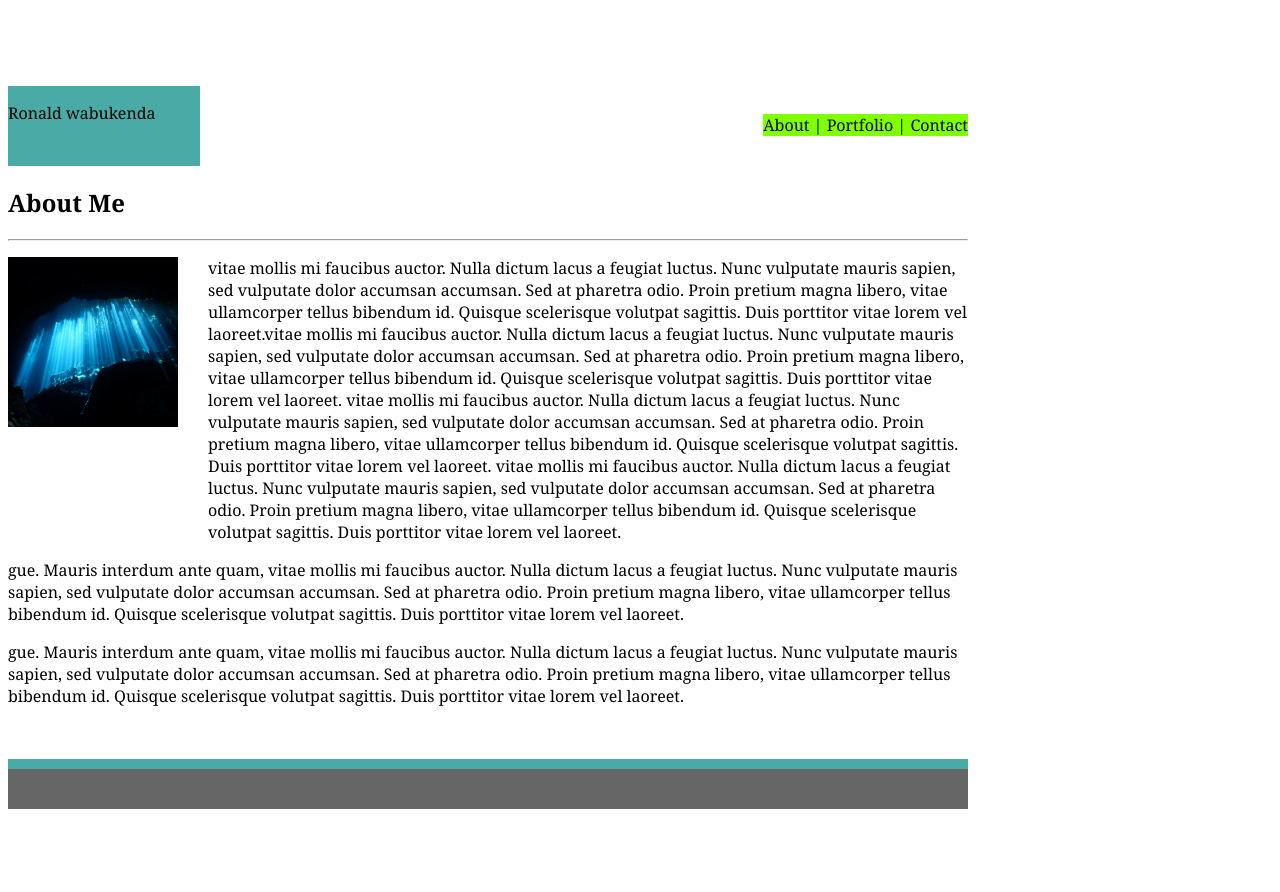
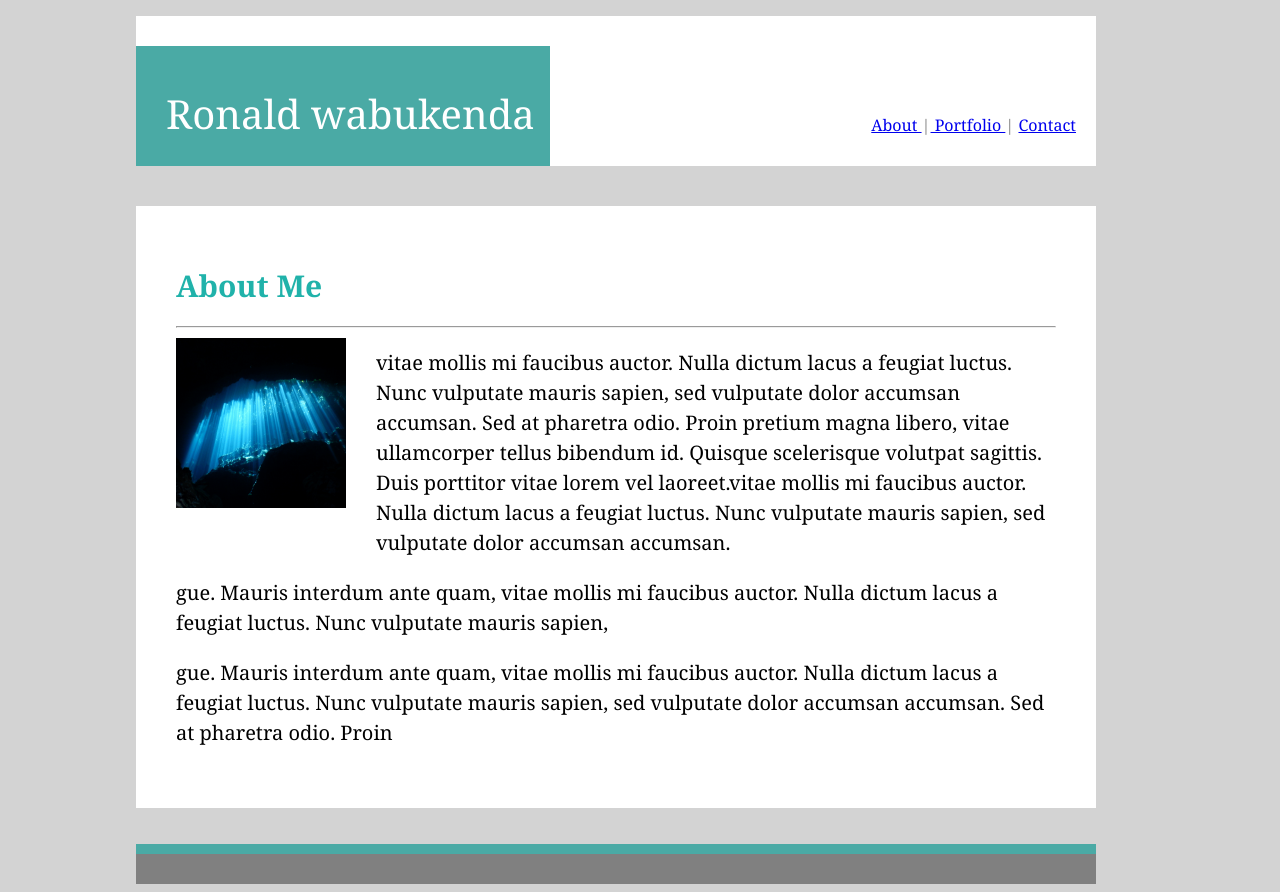
Before and after one commit to ronwab/HW1-Portfolio, a PHP site: page /about.html in a window 1280 px wide. Before the commit the page ends 809 px from the top, so only its background shows below. Run offline with PHP 8.4, Linux system fonts and the light colour scheme.

Commit message:
more updates

```diff
--- a/about.html
+++ b/about.html
@@ -8,21 +8,24 @@
   </head>
 
   <body class="wrapper">
-    <div>
+    </div class="content">
       <div class="header">
         <p class="header"></p>
         <div class="myName">
-          <p>Ronald wabukenda</p>
+          <p class="pname">Ronald wabukenda</p>
         </div>
         <div class="links">
-          About | Portfolio | Contact
+          <a href="/about.html"> About </a>|<a href="/portfolio.html">
+            Portfolio
+          </a>
+          | <a href="/contact.html"> Contact </a>
         </div>
       </div>
-
+      <div class="page">
+          <div class="mainBody">
               <div class="aboutMe">
                   <h2>About Me</h2>
                   <hr />
-        <div class="mainBody">
             <div class="image">
               <img
                 src="./images/pic.jpeg"
@@ -35,37 +38,19 @@
               accumsan. Sed at pharetra odio. Proin pretium magna libero, vitae
               ullamcorper tellus bibendum id. Quisque scelerisque volutpat
               sagittis. Duis porttitor vitae lorem vel laoreet.vitae mollis mi
-            faucibus auctor. Nulla dictum lacus a feugiat luctus. Nunc vulputate
-            mauris sapien, sed vulputate dolor accumsan accumsan. Sed at
-            pharetra odio. Proin pretium magna libero, vitae ullamcorper tellus
-            bibendum id. Quisque scelerisque volutpat sagittis. Duis porttitor
-            vitae lorem vel laoreet. vitae mollis mi faucibus auctor. Nulla
-            dictum lacus a feugiat luctus. Nunc vulputate mauris sapien, sed
-            vulputate dolor accumsan accumsan. Sed at pharetra odio. Proin
-            pretium magna libero, vitae ullamcorper tellus bibendum id. Quisque
-            scelerisque volutpat sagittis. Duis porttitor vitae lorem vel
-            laoreet. vitae mollis mi faucibus auctor. Nulla dictum lacus a
-            feugiat luctus. Nunc vulputate mauris sapien, sed vulputate dolor
-            accumsan accumsan. Sed at pharetra odio. Proin pretium magna libero,
-            vitae ullamcorper tellus bibendum id. Quisque scelerisque volutpat
-            sagittis. Duis porttitor vitae lorem vel laoreet.
+              faucibus auctor. Nulla dictum lacus a feugiat luctus. Nunc
+              vulputate mauris sapien, sed vulputate dolor accumsan accumsan.
+            </p>
+            <p>
+              gue. Mauris interdum ante quam, vitae mollis mi faucibus auctor.
+              Nulla dictum lacus a feugiat luctus. Nunc vulputate mauris sapien,
             </p>
             <p>
               gue. Mauris interdum ante quam, vitae mollis mi faucibus auctor.
               Nulla dictum lacus a feugiat luctus. Nunc vulputate mauris sapien,
               sed vulputate dolor accumsan accumsan. Sed at pharetra odio. Proin
-            pretium magna libero, vitae ullamcorper tellus bibendum id. Quisque
-            scelerisque volutpat sagittis. Duis porttitor vitae lorem vel
-            laoreet.
             </p>
-          <p>
-            gue. Mauris interdum ante quam, vitae mollis mi faucibus auctor.
-            Nulla dictum lacus a feugiat luctus. Nunc vulputate mauris sapien,
-            sed vulputate dolor accumsan accumsan. Sed at pharetra odio. Proin
-            pretium magna libero, vitae ullamcorper tellus bibendum id. Quisque
-            scelerisque volutpat sagittis. Duis porttitor vitae lorem vel
-            laoreet.
-          </p>
+          </div>
         </div>
       </div>
     </div>
--- a/css/style.css
+++ b/css/style.css
@@ -1,5 +1,7 @@
 .wrapper {
   max-width: 960px;
+  background: lightgray;
+  padding-left: 10%;
 }
 .header {
   background-color: #ffffff;
@@ -8,32 +10,43 @@
   border-color: #cccccc;
   font-family: "Georgia", Times, Times New Roman, serif;
 }
-
+.content {
+  background: white;
+}
+.page {
+  padding-top: 40px;
+}
+h2 {
+  color: lightseagreen;
+}
+.pname {
+  color: white;
+}
 .myName {
   background-color: #4aaaa5;
   height: 80px;
-  width: 20%;
+  width: 40%;
   position: absolute;
   bottom: 0;
+  font-size: 40px;
+  padding-bottom: 40px;
+  padding-left: 30px;
 }
 .links {
-  background-color: chartreuse;
+  color: gray;
   position: absolute;
   bottom: 20%;
-  right: 0;
+  right: 20px;
 }
 .actualBody {
-  background-color: aqua;
   position: relative;
   height: 200px;
   padding-left: 200px;
 }
 .pagebodyHeader {
-  background-color: purple;
   float: none;
 }
 .image {
-  background-color: blue;
   position: absolute;
   width: 200px;
   height: auto;
@@ -54,7 +67,10 @@ hr {
 }
 .mainBody {
   background-color: #ffffff;
-  border-color: #dddddd;
+  border-color: #464141;
+  font-size: 20px;
+  line-height: 30px;
+  padding: 40px;
 }
 
 .footer1 {
@@ -63,28 +79,29 @@ hr {
   height: 10px;
 }
 .footer2 {
-  background-color: #666666;
+  background-color: grey;
   width: 960px;
-  height: 40px;
+  height: 30px;
 }
-.firstRow {
-  height: 150px;
-  position: relative;
-  border-color: #cccccc;
+
+.portfolioimages {
+  float: left;
+  width: 200px;
+  padding-left: 20px;
+  padding-bottom: 40px;
+  padding-top: 20px;
+  height: 200px;
 }
-.image1 {
-  height: 40px;
-  width: 40%;
-  position: absolute;
-  bottom: 0;
-  padding-left: 40px;
-  padding-right: 40px;
+.blankcel {
+  float: left;
+  width: 200px;
+  padding-left: 20px;
+  padding-bottom: 40px;
+  padding-top: 20px;
+  height: 200px;
 }
-.image2 {
-  height: 40px;
-  width: 80%;
-  position: absolute;
-  bottom: 0;
-  padding-left: 40px;
-  padding-right: 40px;
+.button {
+  color: white;
+  background-color: #4aaaa5;
+  font-size: 20px;
 }
```
Also changed, not shown: contact.html (+22 -7 lines), portfolio.html (+41 -22 lines). Lines whose indentation alone changed are shown as unchanged.
